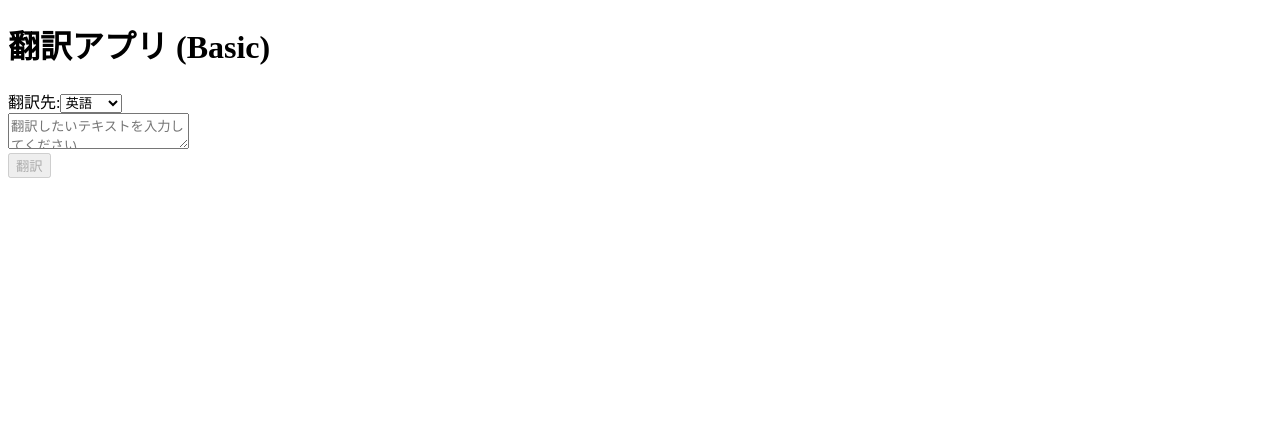
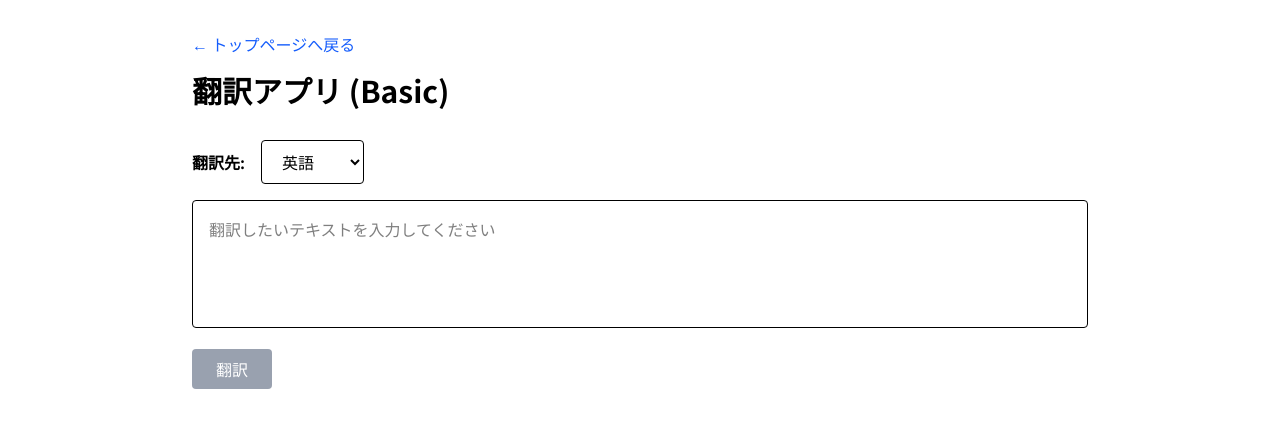
Before and after one commit to t6adev/nyani, a Next.js app in the folder packages/nextjs-app/: page /basic in a window 1280 px wide. Shown: the top 428 px of the page. Built offline with nearby package versions, Linux system fonts and the light colour scheme.

Commit message:
chore: styles

```diff
--- a/packages/nextjs-app/src/app/basic/page.tsx
+++ b/packages/nextjs-app/src/app/basic/page.tsx
@@ -1,18 +1,23 @@
 'use client';
 
 import { useState } from 'react';
+import Link from 'next/link';
 
 export default function BasicPage() {
   const [text, setText] = useState('');
   const [targetLang, setTargetLang] = useState<'ja' | 'en'>('en');
   const [result, setResult] = useState('');
   const [isTranslating, setIsTranslating] = useState(false);
+  const [translationTime, setTranslationTime] = useState<number | null>(null);
 
   const handleTranslate = async () => {
     if (!text.trim()) return;
 
     setIsTranslating(true);
     setResult('');
+    setTranslationTime(null);
+
+    const startTime = performance.now();
 
     try {
       const response = await fetch('/api/translate', {
@@ -45,6 +50,9 @@ export default function BasicPage() {
       console.error('Translation error:', error);
       setResult('翻訳エラーが発生しました');
     } finally {
+      const endTime = performance.now();
+      const elapsedTime = (endTime - startTime) / 1000;
+      setTranslationTime(elapsedTime);
       setIsTranslating(false);
     }
   };
@@ -52,6 +60,9 @@ export default function BasicPage() {
   return (
     <div className="min-h-screen p-8">
       <div className="max-w-4xl mx-auto">
+        <Link href="/" className="text-blue-600 hover:underline mb-4 inline-block">
+          ← トップページへ戻る
+        </Link>
         <h1 className="text-3xl font-bold mb-8">翻訳アプリ (Basic)</h1>
 
         <div className="mb-4">
@@ -87,10 +98,13 @@ export default function BasicPage() {
 
         {result && (
           <div className="mt-8">
-            <h2 className="text-xl font-semibold mb-4">翻訳結果:</h2>
-            <div className="p-4 border rounded bg-gray-50 whitespace-pre-wrap">
-              {result}
+            <div className="flex items-center gap-4 mb-4">
+              <h2 className="text-xl font-semibold">翻訳結果:</h2>
+              {translationTime !== null && (
+                <span className="text-sm text-gray-600">({translationTime.toFixed(2)}秒)</span>
+              )}
             </div>
+            <div className="p-4 border rounded bg-gray-50 whitespace-pre-wrap">{result}</div>
           </div>
         )}
       </div>
--- /dev/null
+++ b/packages/nextjs-app/src/app/globals.css
@@ -0,0 +1,10 @@
+@import 'tailwindcss';
+
+:root {
+  --font-inter: 'Inter', sans-serif;
+  --font-noto-sans-jp: 'Noto Sans JP', sans-serif;
+}
+
+body {
+  font-family: var(--font-noto-sans-jp), var(--font-inter), sans-serif;
+}
--- a/packages/nextjs-app/src/app/layout.tsx
+++ b/packages/nextjs-app/src/app/layout.tsx
@@ -1,4 +1,18 @@
 import type { Metadata } from 'next';
+import { Inter, Noto_Sans_JP } from 'next/font/google';
+import './globals.css';
+
+const inter = Inter({
+  subsets: ['latin'],
+  variable: '--font-inter',
+  display: 'swap',
+});
+
+const notoSansJP = Noto_Sans_JP({
+  subsets: ['latin'],
+  variable: '--font-noto-sans-jp',
+  display: 'swap',
+});
 
 export const metadata: Metadata = {
   title: 'Create Next App',
@@ -11,8 +25,12 @@ export default function RootLayout({
   children: React.ReactNode;
 }>) {
   return (
-    <html lang="en">
-      <body className={`antialiased`}>{children}</body>
+    <html lang="ja">
+      <body
+        className={`${inter.variable} ${notoSansJP.variable} font-sans antialiased`}
+      >
+        {children}
+      </body>
     </html>
   );
 }
```
